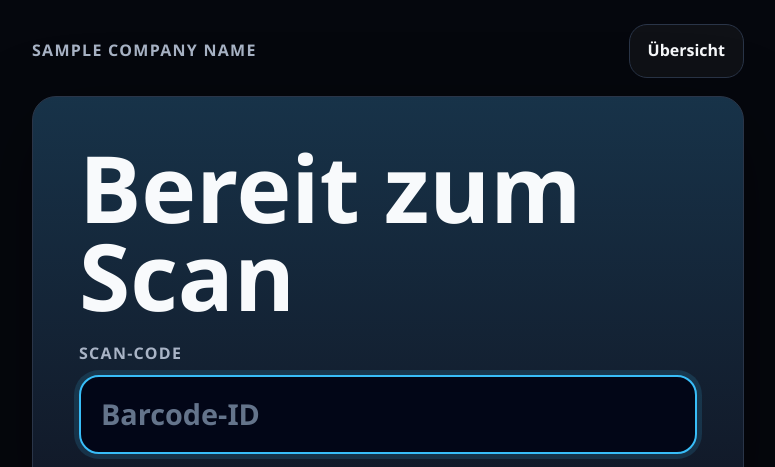
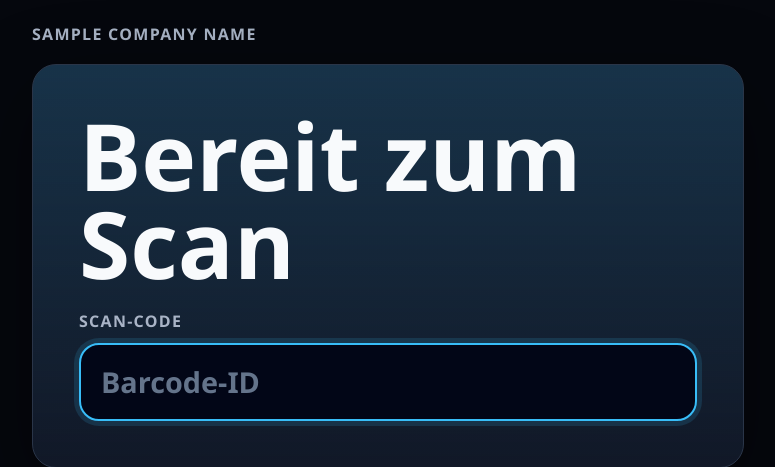
Before and after one commit to Lukas5070/Lagerbestand-Service, a Python web app: template templates/scanner.html in a window 1280 px wide. Shown: the top 467 px of the page, without its empty margins (252-1027 px from the left). Run offline with Jinja, Linux system fonts and the light colour scheme; the template is opened without the code that fills it: most values are stand-ins (such as "Sample title", 1, 10 or a date in 2020).

Commit message:
Remove overview link from scanner station

```diff
--- a/templates/scanner.html
+++ b/templates/scanner.html
@@ -299,7 +299,6 @@
   <main class="scanner-shell">
     <header class="scanner-topbar">
       <span>{{ company_name }}</span>
-      <a href="{{ url_for('index') }}">Übersicht</a>
     </header>
 
     <section class="scanner-ready" aria-labelledby="scannerTitle">
```
